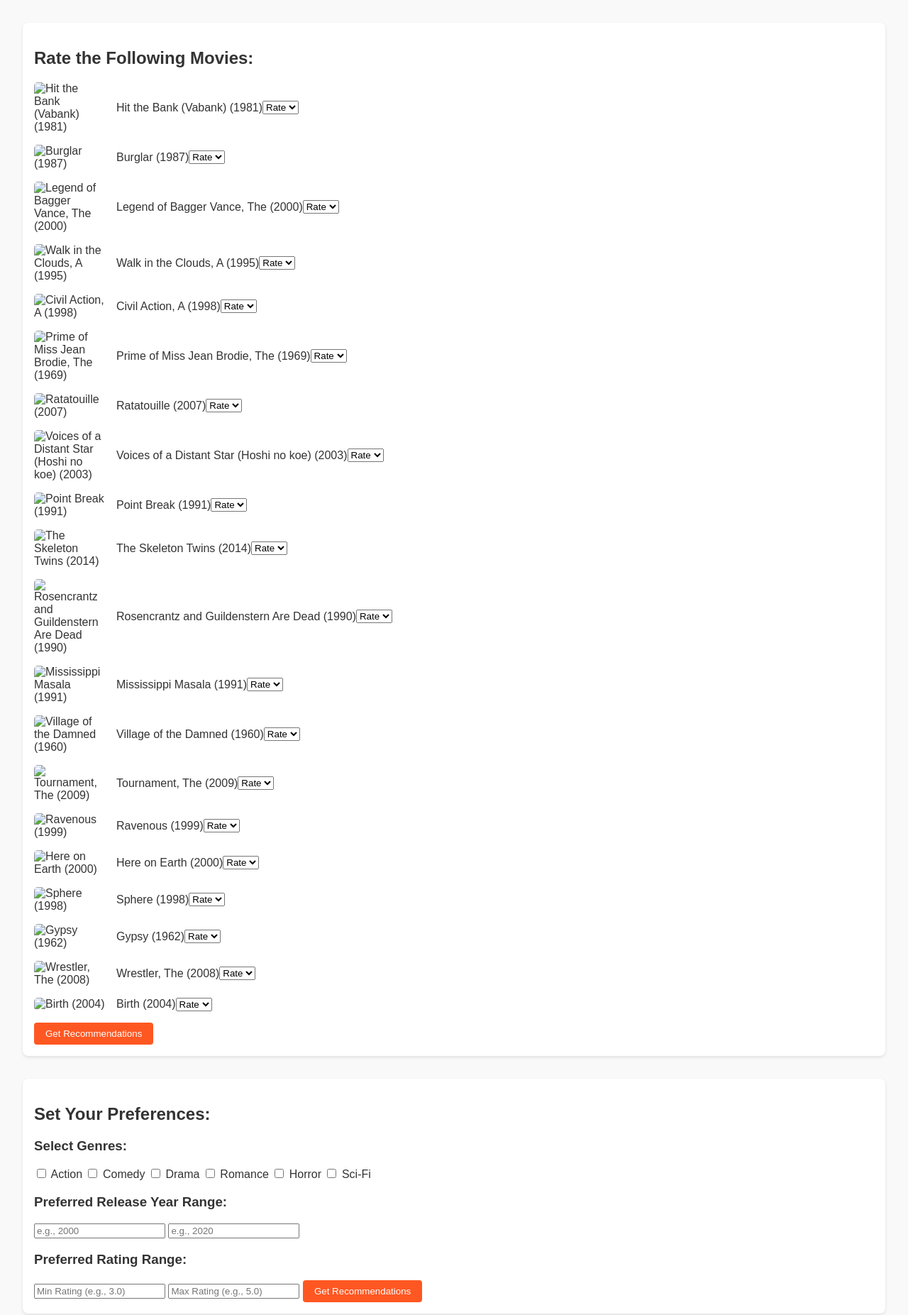
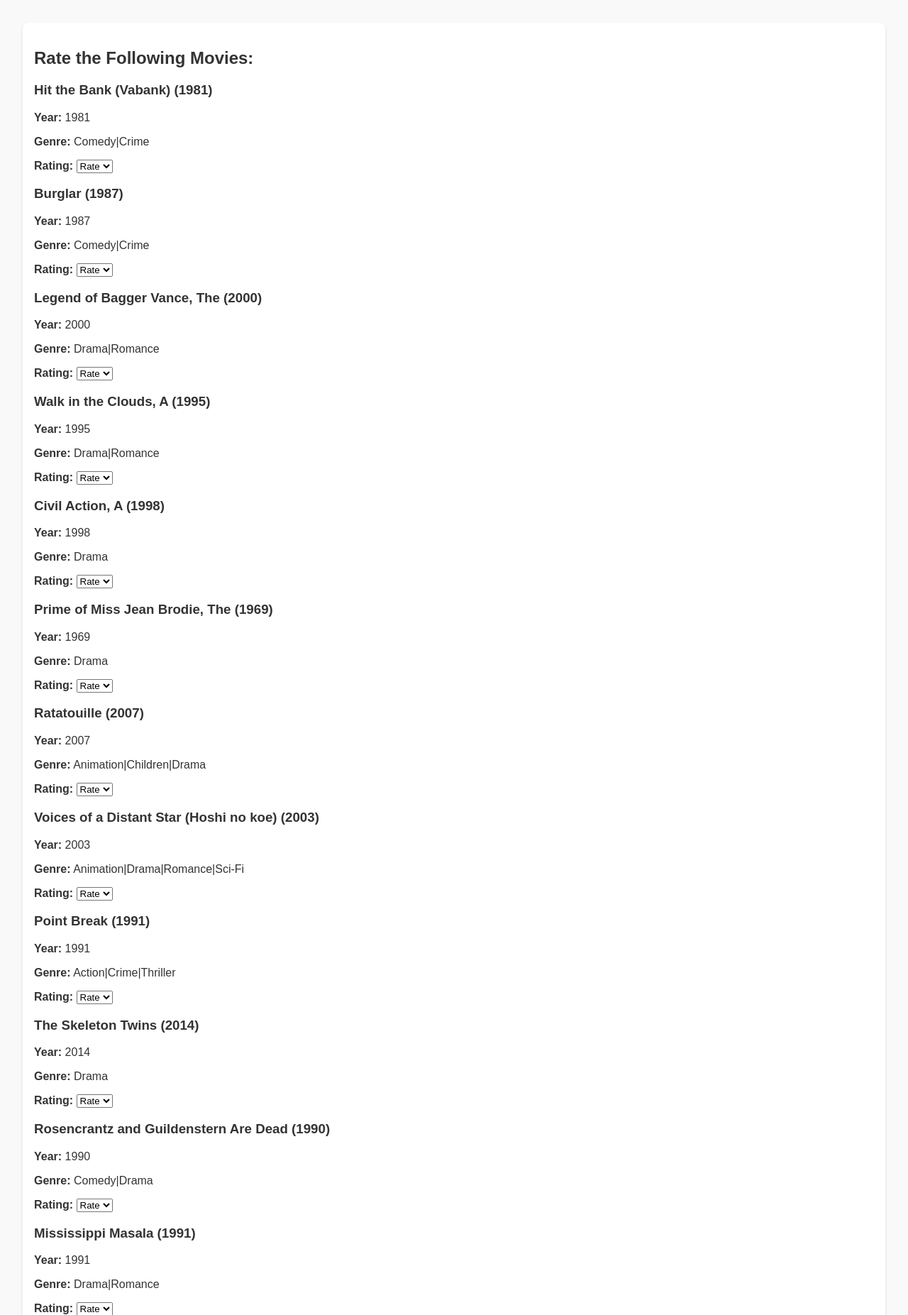
Before and after one commit to omk181-lab/CineMate, a Flask app: page / in a window 1280 px wide. Shown: the part 137-1990 px from the top of the page at 71% size. Run offline with Flask 3, Linux system fonts and the light colour scheme; parts of the project's set-up code (start-up, migrations or seed data) failed here and were passed over.

Commit message:
Update index.html

```diff
--- a/templates/index.html
+++ b/templates/index.html
@@ -22,11 +22,13 @@
         <section id="rate-movies">
             <h2>Rate the Following Movies:</h2>
             <form id="rating-form">
-                <div id="movie-list">
+                <div id="movie-list" class="grid">
                     {% for movie in movies %}
-                    <div class="movie">
-                        <img src="{{ movie['poster'] }}" alt="{{ movie['title'] }}" class="movie-poster">
-                        <label>{{ movie['title'] }}</label>
+                    <div class="movie-tile">
+                        <h3>{{ movie['title'] }}</h3>
+                        <p><strong>Year:</strong> {{ movie['release_year'] }}</p>
+                        <p><strong>Genre:</strong> {{ movie['genres'] }}</p>
+                        <p><strong>Rating:</strong>
                             <select class="rating" data-movie-id="{{ movie['movieId'] }}">
                                 <option value="">Rate</option>
                                 <option value="1">1</option>
@@ -34,6 +36,7 @@
                                 <option value="3">3</option>
                                 <option value="4">4</option>
                             </select>
+                        </p>
                     </div>
                     {% endfor %}
                 </div>
```
Lines whose indentation alone changed are shown as unchanged.
